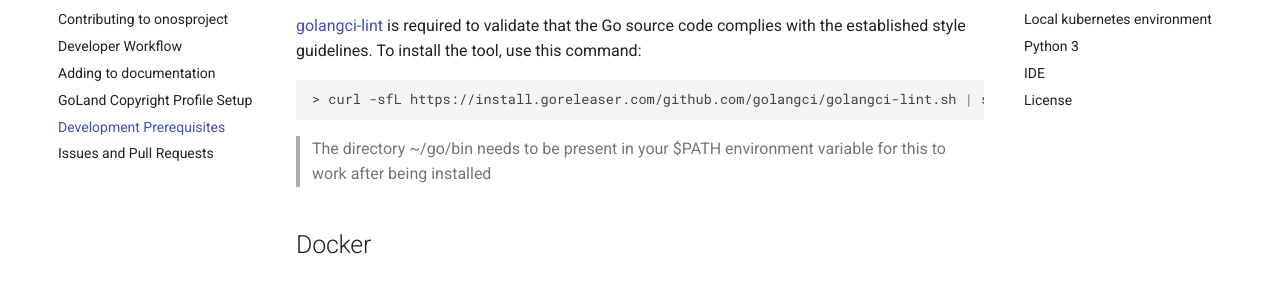
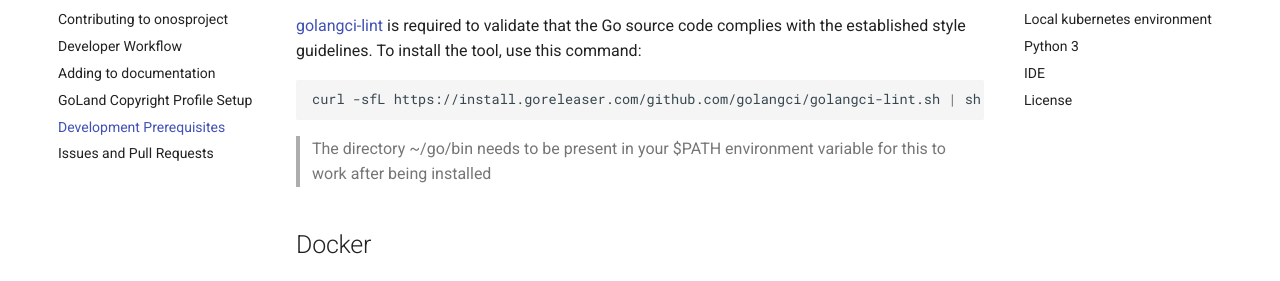
Before and after one commit to onosproject/onos-docs, an MkDocs documentation site: the page built from docs/content/developers/prerequisites.md, in a window 1280 px wide and 900 px high, scrolled down 307 px. Shown: the part 170-451 px from the top of the window. Built offline with MkDocs 1.6.1 and Material for MkDocs 9.7.7, drawn with Linux system fonts in a browser that asks for light colours.

````diff
--- a/docs/content/developers/prerequisites.md
+++ b/docs/content/developers/prerequisites.md
@@ -10,7 +10,7 @@ in order to build and execute the code.
 [golangci-lint] is required to validate that the Go source code complies with the established style
 guidelines. To install the tool, use this command:
 ```bash
-> curl -sfL https://install.goreleaser.com/github.com/golangci/golangci-lint.sh | sh -s -- -b $(go env GOPATH)/bin latest
+curl -sfL https://install.goreleaser.com/github.com/golangci/golangci-lint.sh | sh -s -- -b $(go env GOPATH)/bin latest
 ```
 > The directory ~/go/bin needs to be present in your $PATH environment variable
 >for this to work after being installed
````
